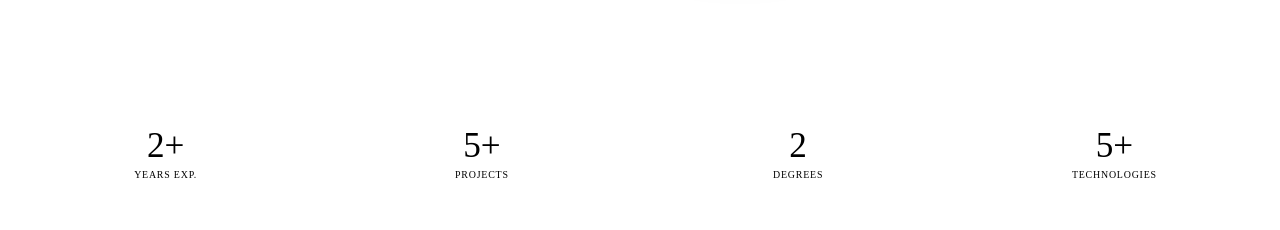
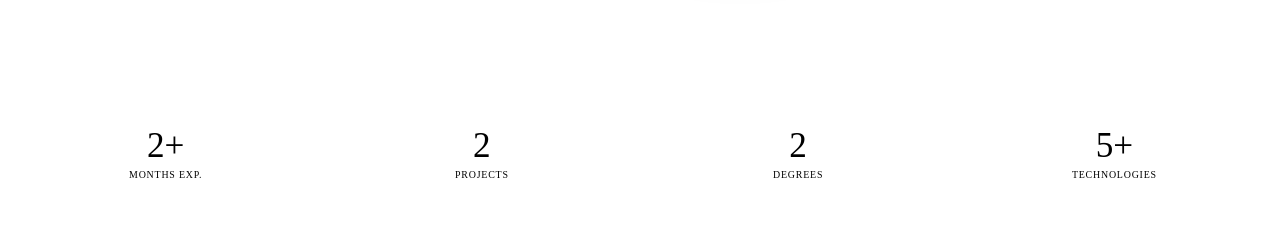
Before and after one commit to hamzashahidchoudhary/hamza-portfolio, a React (Vite) app: page / in a window 1280 px wide. Shown: the part 780-1010 px from the top of the page. Built offline with nearby package versions, Linux system fonts and the light colour scheme; the HTML template or start-up script is replaced by a standard one.

Commit message:
update stats

```diff
--- a/src/pages/Home.jsx
+++ b/src/pages/Home.jsx
@@ -69,7 +69,7 @@ export default function Home() {
             viewport={{ once: true }}
             style={{ display: 'grid', gridTemplateColumns: 'repeat(auto-fit, minmax(130px, 1fr))', gap: '1px', background: 'var(--border)', borderRadius: 'var(--radius-lg)', overflow: 'hidden', border: '1px solid var(--border)' }}
           >
-            {[['2+', 'Years Exp.'], ['5+', 'Projects'], ['2', 'Degrees'], ['5+', 'Technologies']].map(([n, l]) => (
+            {[['2+', 'Months Exp.'], ['2', 'Projects'], ['2', 'Degrees'], ['5+', 'Technologies']].map(([n, l]) => (
               <div key={l} style={{ padding: '1.75rem 1.25rem', background: 'var(--bg2)', textAlign: 'center' }}>
                 <div style={{ fontFamily: 'var(--font-serif)', fontSize: '2.2rem', color: 'var(--accent)', lineHeight: 1, marginBottom: '0.35rem' }}>{n}</div>
                 <div style={{ fontFamily: 'var(--font-mono)', fontSize: '0.62rem', color: 'var(--muted)', letterSpacing: '0.08em' }}>{l.toUpperCase()}</div>
```
